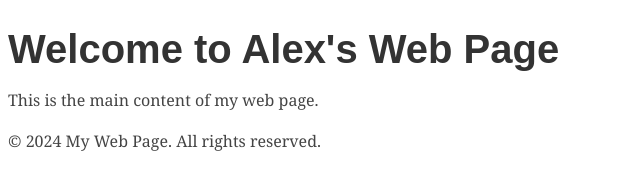
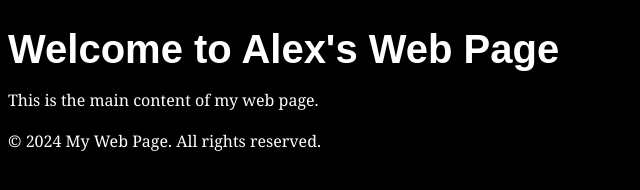
Before and after one commit to alexmorgan80f/tinybluerocket, a plain HTML site: page index.html in a window 1280 px wide. Shown: the whole page, without its empty margins (0-640 px from the left). Drawn offline with Linux system fonts and the light colour scheme.

Commit message:
Update style.css

```diff
--- a/style.css
+++ b/style.css
@@ -1,8 +1,13 @@
+/* Set background color for the entire website */
+body {
+    background-color: #000;
+}
+
 /* Styling for H1 (main heading) */
 h1 {
     font-family: Arial, sans-serif;
     font-size: 2.5rem;
-    color: #333;
+    color: #fff; /* Changed to white */
     margin-bottom: 1rem;
 }
 
@@ -11,6 +16,6 @@ p {
     font-family: Georgia, serif;
     font-size: 1rem;
     line-height: 1.6;
-    color: #444;
+    color: #fff; /* Changed to white */
     margin-bottom: 1rem;
 }
```
